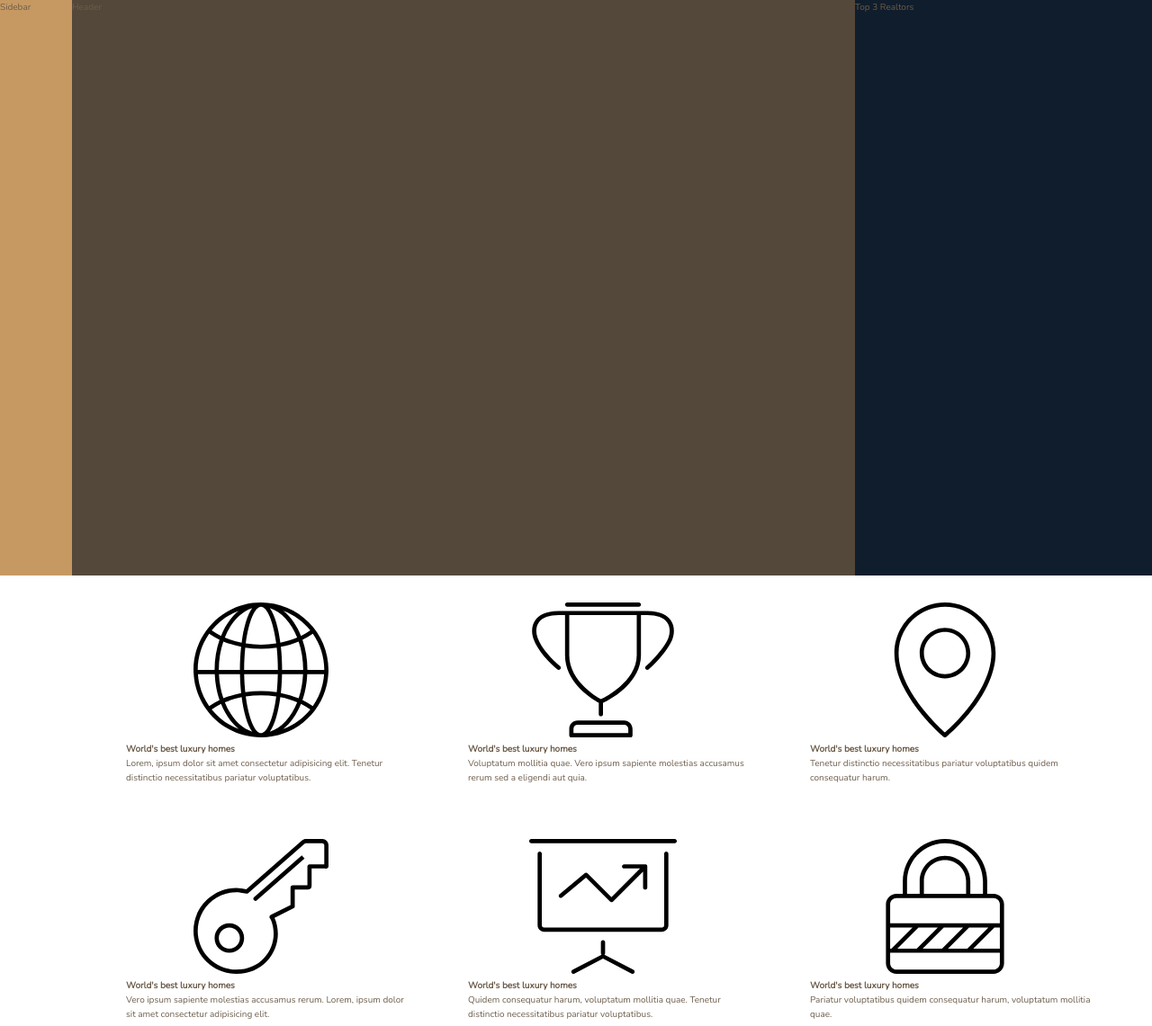
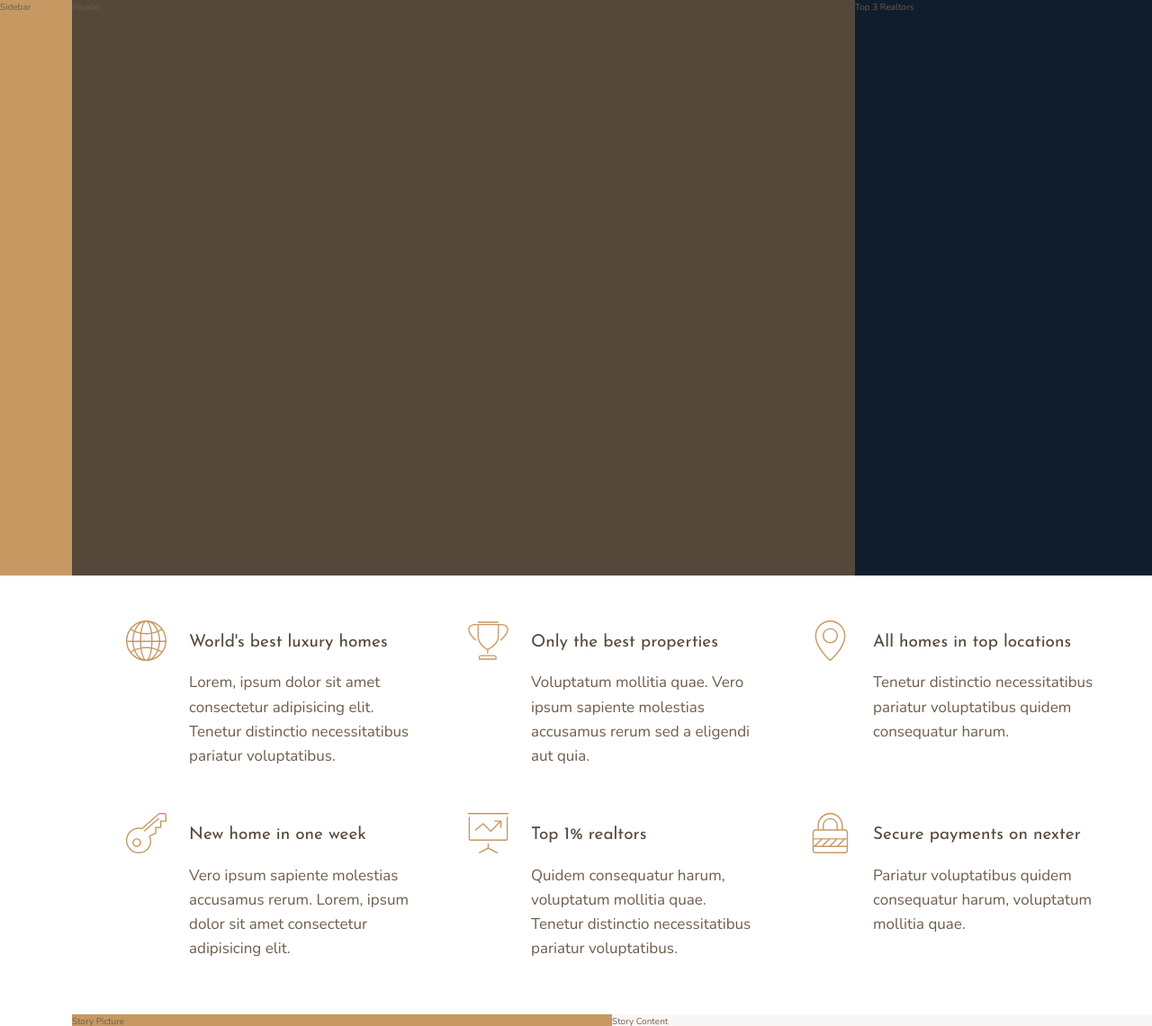
Before and after one commit to Franklinxavier/grid, a website: page index.html in a window 1280 px wide. Shown: the top 1141 px of the page at 90% size. Drawn offline with nearby package versions, Linux system fonts and the light colour scheme.

Commit message:
feature part 2 completed

```diff
--- a/index.html
+++ b/index.html
@@ -25,54 +25,54 @@
 
         <section class="features">
             <div class="feature">
-                <svg class="feature_icon">
+                <svg class="feature__icon">
                     <use xlink:href="img/sprite.svg#icon-global"></use>
                 </svg>
-                <h4 class="heading-4"> World's best luxury homes</h4>
+                <h4 class="heading-4 heading-4--dark">World's best luxury homes</h4>
                 <p class="feature__text">Lorem, ipsum dolor sit amet consectetur adipisicing elit.
                     Tenetur distinctio necessitatibus pariatur voluptatibus.</p>
             </div>
 
             <div class="feature">
-                <svg class="feature_icon">
+                <svg class="feature__icon">
                     <use xlink:href="img/sprite.svg#icon-trophy"></use>
                 </svg>
-                <h4 class="heading-4"> World's best luxury homes</h4>
+                <h4 class="heading-4 heading-4--dark">Only the best properties</h4>
                 <p class="feature__text">Voluptatum mollitia quae.
                     Vero ipsum sapiente molestias accusamus rerum sed a eligendi aut quia.</p>
             </div>
 
             <div class="feature">
-                <svg class="feature_icon">
+                <svg class="feature__icon">
                     <use xlink:href="img/sprite.svg#icon-map-pin"></use>
                 </svg>
-                <h4 class="heading-4"> World's best luxury homes</h4>
+                <h4 class="heading-4 heading-4--dark">All homes in top locations</h4>
                 <p class="feature__text">Tenetur distinctio necessitatibus pariatur voluptatibus quidem consequatur harum.</p>
             </div>
 
             <div class="feature">
-                <svg class="feature_icon">
+                <svg class="feature__icon">
                     <use xlink:href="img/sprite.svg#icon-key"></use>
                 </svg>
-                <h4 class="heading-4"> World's best luxury homes</h4>
+                <h4 class="heading-4 heading-4--dark">New home in one week</h4>
                 <p class="feature__text">Vero ipsum sapiente molestias accusamus rerum.
                     Lorem, ipsum dolor sit amet consectetur adipisicing elit.</p>
             </div>
 
             <div class="feature">
-                <svg class="feature_icon">
+                <svg class="feature__icon">
                     <use xlink:href="img/sprite.svg#icon-presentation"></use>
                 </svg>
-                <h4 class="heading-4"> World's best luxury homes</h4>
+                <h4 class="heading-4 heading-4--dark">Top 1% realtors</h4>
                 <p class="feature__text">Quidem consequatur harum, voluptatum mollitia quae.
                     Tenetur distinctio necessitatibus pariatur voluptatibus.</p>
             </div>
 
             <div class="feature">
-                <svg class="feature_icon">
+                <svg class="feature__icon">
                     <use xlink:href="img/sprite.svg#icon-lock"></use>
                 </svg>
-                <h4 class="heading-4"> World's best luxury homes</h4>
+                <h4 class="heading-4 heading-4--dark">Secure payments on nexter</h4>
                 <p class="feature__text">Pariatur voluptatibus quidem consequatur harum, voluptatum mollitia quae.</p>
             </div>
         </section>
--- a/sass/_features.scss
+++ b/sass/_features.scss
@@ -1,12 +1,30 @@
 .features {
     grid-column: center-start / center-end;
-    margin: 3rem 0;
+    margin: 6rem 0;
 
     display: grid;
-    grid-template-columns: repeat(3 ,1fr);
+    grid-template-columns: repeat(auto-fit ,minmax(25rem ,1fr));
     gap: 6rem;
+    align-items: start;
+}
 
-    &__feature {
+.feature {
+
+    display: grid;
+    grid-template-columns: min-content 1fr ;
+    gap: 1.5rem 2.5rem;
+
+    &__icon {
+        fill: $color-primary;
+        width: 4.5rem;
+        height: 4.5rem;
+
+        grid-row: 1 / span 2;
+        transform: translateY(-1rem);
 
     }
+
+    &__text {
+        font-size: 1.7rem;
+    }
 }
--- a/sass/_typography.scss
+++ b/sass/_typography.scss
@@ -0,0 +1,24 @@
+%heading {
+    font-family: $font-display;
+    font-weight: 400;
+}
+
+.heading-1 {
+    @extend %heading;
+}
+
+.heading-2 {
+    @extend %heading;
+}
+
+.heading-3 {
+    @extend %heading;
+}
+
+.heading-4 {
+    @extend %heading;
+    font-size: 1.9rem;
+
+    &--light {color: $color-grey-light-1;}
+    &--dark {color: $color-grey-dark-1;}
+}
```
Also changed, not shown: css/style.css.
